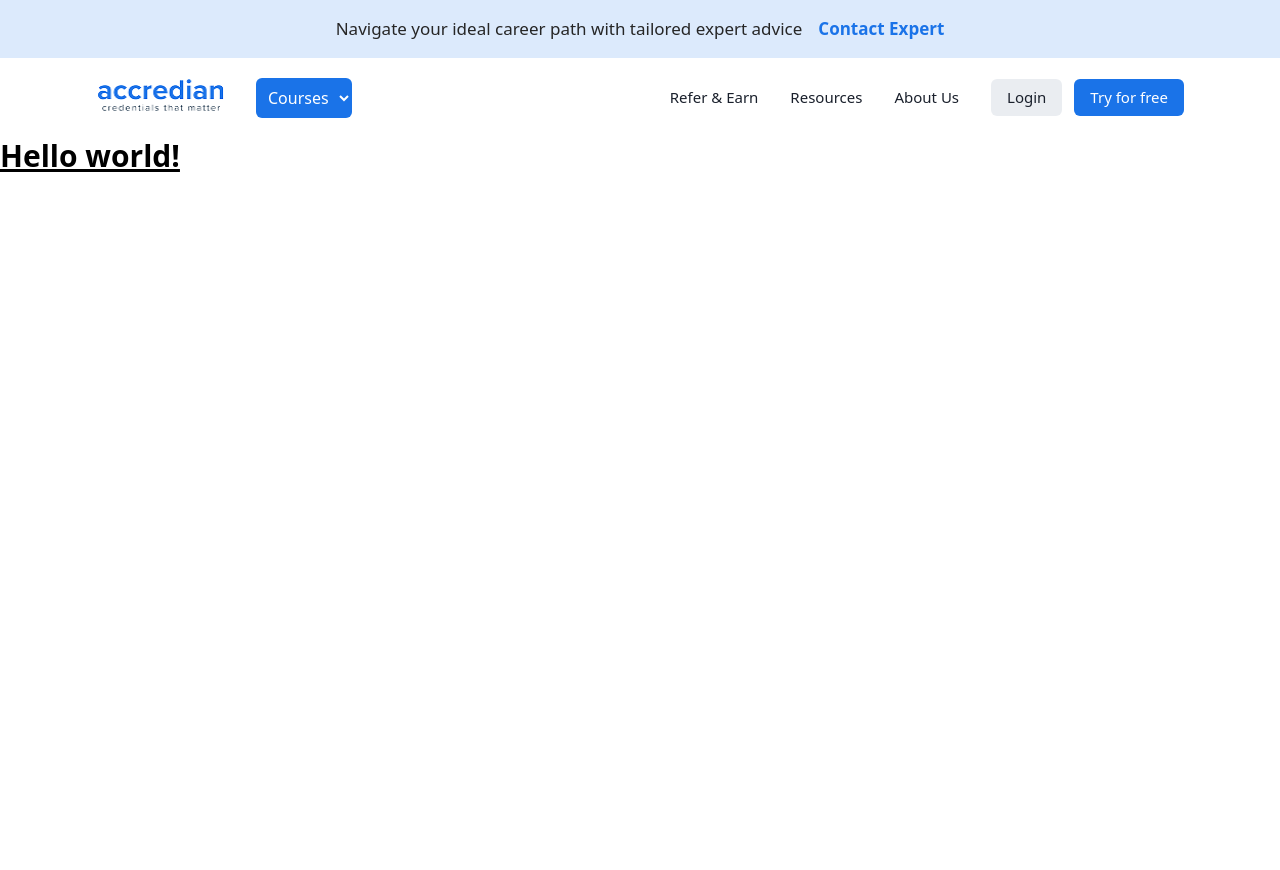
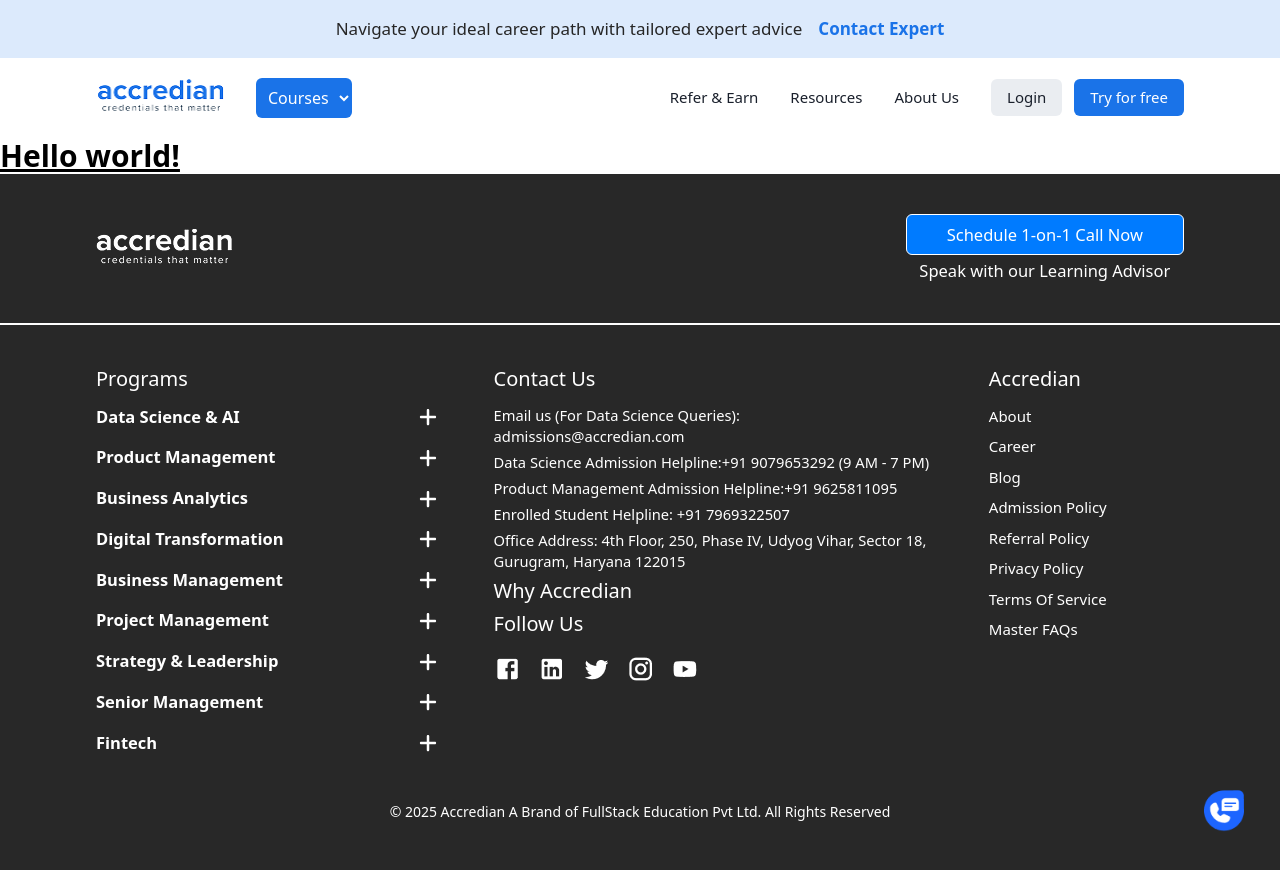
Before and after one commit to ShailySarker/Accredian-frontend-task, a React (Vite) app: page / in a window 1280 px wide. Shown: the top 870 px of the page. Before the commit the page ends 800 px from the top, so only its background shows below. Built offline with nearby package versions, Linux system fonts and the light colour scheme.

Commit message:
Footer section added

```diff
--- a/package.json
+++ b/package.json
@@ -11,6 +11,7 @@
   },
   "dependencies": {
     "@tailwindcss/vite": "^4.0.6",
+    "moment": "^2.30.1",
     "react": "^19.0.0",
     "react-dom": "^19.0.0",
     "react-icons": "^5.4.0",
--- a/src/components/Footer.jsx
+++ b/src/components/Footer.jsx
@@ -5,10 +5,134 @@
 import logo4 from '../../src/assets/Image/Shared/Footer_logo4.png';
 import logo5 from '../../src/assets/Image/Shared/Footer_logo5.png';
 import link from '../../src/assets/Image/Shared/Footer_link.png';
+import { Link } from 'react-router';
+import { FaPlus } from 'react-icons/fa6';
+import moment from 'moment';
 
 const Footer = () => {
     return (
-        <div className='bg-[#282828]'>
+        <div className='bg-[#282828] text-white lg:block hidden'>
+            <div className='xl:px-24 lg:px-16 md:px-10 px-5 flex justify-between items-center xl:py-10 lg:py-7 border-b-2'>
+                <img className="xl:w-36 md:w-32 w-24" src={companyLogo} alt="companyLogo" />
+                <div className='flex flex-col items-center xl:gap-1'>
+                    <Link to="https://home.accredian.com/Roboto/Medium 14">
+                        <button className='bg-[#007BFF] border-[1px] border-white xl:py-2 lg:py-[7px] rounded-md px-10 text-[#FFFFFF] font-medium xl:text-[16.5px] lg:text-[15.5px] lg:text-sm md:text-sm text-[12.5px]'>Schedule 1-on-1 Call Now</button>
+                    </Link>
+                    <p className='xl:text-[16.5px] lg:text-[15.5px] lg:text-sm md:text-sm text-[12.5px]'>Speak with our Learning Advisor</p>
+                </div>
+            </div>
+            <div className='xl:px-24 lg:px-16 md:px-10 px-5 flex xl:gap-14 lg:gap-12 xl:pt-10 lg:pt-8 xl:pb-6 lg:pb-4'>
+                <div className='xl:w-[35%] lg:w-[32%]'>
+                    <h4 className='xl:text-xl lg:text-lg'>Programs</h4>
+                    <div className='xl:mt-3 lg:mt-2 flex flex-col xl:gap-4 lg:gap-3'>
+                        <div className='flex justify-between items-center'>
+                            <p className='xl:text-[16.5px] lg:text-[15.5px] font-semibold'>Data Science & AI</p>
+                            <FaPlus className='xl:text-xl text-lg cursor-pointer' />
+                        </div>
+                        <div className='flex justify-between items-center'>
+                            <p className='xl:text-[16.5px] lg:text-[15.5px] font-semibold'>Product Management</p>
+                            <FaPlus className='xl:text-xl text-lg cursor-pointer' />
+                        </div>
+                        <div className='flex justify-between items-center'>
+                            <p className='xl:text-[16.5px] lg:text-[15.5px] font-semibold'>Business Analytics</p>
+                            <FaPlus className='xl:text-xl text-lg cursor-pointer' />
+                        </div>
+                        <div className='flex justify-between items-center'>
+                            <p className='xl:text-[16.5px] lg:text-[15.5px] font-semibold'>Digital Transformation</p>
+                            <FaPlus className='xl:text-xl text-lg cursor-pointer' />
+                        </div>
+                        <div className='flex justify-between items-center'>
+                            <p className='xl:text-[16.5px] lg:text-[15.5px] font-semibold'>Business Management</p>
+                            <FaPlus className='xl:text-xl text-lg cursor-pointer' />
+                        </div>
+                        <div className='flex justify-between items-center'>
+                            <p className='xl:text-[16.5px] lg:text-[15.5px] font-semibold'>Project Management</p>
+                            <FaPlus className='xl:text-xl text-lg cursor-pointer' />
+                        </div>
+                        <div className='flex justify-between items-center'>
+                            <p className='xl:text-[16.5px] lg:text-[15.5px] font-semibold'>Strategy & Leadership</p>
+                            <FaPlus className='xl:text-xl text-lg cursor-pointer' />
+                        </div>
+                        <div className='flex justify-between items-center'>
+                            <p className='xl:text-[16.5px] lg:text-[15.5px] font-semibold'>Senior Management</p>
+                            <FaPlus className='xl:text-xl text-lg cursor-pointer' />
+                        </div>
+                        <div className='flex justify-between items-center'>
+                            <p className='xl:text-[16.5px] lg:text-[15.5px] font-semibold'>Fintech</p>
+                            <FaPlus className='xl:text-xl text-lg cursor-pointer' />
+                        </div>
+                    </div>
+                </div>
+                <div className='xl:w-[45%] lg:w-[48%]'>
+                    <h4 className='xl:text-xl lg:text-lg'>Contact Us</h4>
+                    <div className='xl:mt-3 lg:mt-2 flex flex-col xl:gap-[5px] lg:gap-1'>
+                        <Link to="mailTo:admissions@accredian.com">
+                            <p className='xl:text-[14.7px] lg:text-sm'>Email us (For Data Science Queries): admissions@accredian.com</p>
+                        </Link>
+                        <p className='xl:text-[14.7px] lg:text-sm'>Data Science Admission Helpline:+91 9079653292 (9 AM - 7 PM)</p>
+                        <p className='xl:text-[14.7px] lg:text-sm'>Product Management Admission Helpline:+91 9625811095</p>
+                        <p className='xl:text-[14.7px] lg:text-sm'>Enrolled Student Helpline: +91 7969322507</p>
+                        <p className='xl:text-[14.7px] lg:text-sm'>Office Address: 4th Floor, 250, Phase IV, Udyog Vihar, Sector 18, Gurugram, Haryana 122015</p>
+                        <Link to="https://accredian.com/whyaccredian">
+                            <p className='xl:text-xl lg:text-lg'>Why Accredian</p>
+                        </Link>
+                        <p className='xl:text-xl lg:text-lg'>Follow Us</p>
+                        <div className='xl:mt-3 lg:mt-2 flex xl:gap-4 lg:gap-[14px]'>
+                            <Link to="https://www.facebook.com/insaidlearn">
+                                <img src={logo1} alt="logo1" />
+                            </Link>
+                            <Link to="https://www.linkedin.com/school/insaid/">
+                                <img src={logo2} alt="logo2" />
+                            </Link>
+                            <Link to="https://twitter.com/insaidlearn">
+                                <img src={logo3} alt="logo3" />
+                            </Link>
+                            <Link to="https://www.instagram.com/insaid.learn/">
+                                <img src={logo4} alt="logo4" />
+                            </Link>
+                            <Link to="https://www.youtube.com/channel/UCE0L_4ADPU2iyKnDJ0xRzyA">
+                                <img src={logo5} alt="logo5" />
+                            </Link>
+                        </div>
+                    </div>
+                </div>
+                <div className='xl:w-[20%] lg:w-[20%]'>
+                    <h4 className='xl:text-xl lg:text-lg'>Accredian</h4>
+                    <div className='xl:mt-3 lg:mt-2 flex flex-col xl:gap-2 lg:gap-[6px]'>
+                        <Link to="https://accredian.com/About">
+                            <p className='xl:text-[15px] lg:text-[14.9px]'>About</p>
+                        </Link>
+                        <Link to="https://accredian.com/Career">
+                            <p className='xl:text-[15px] lg:text-[14.9px]'>Career</p>
+                        </Link>
+                        <Link to="https://blog.accredian.com/">
+                            <p className='xl:text-[15px] lg:text-[14.9px]'>Blog</p>
+                        </Link>
+                        <Link to="https://home.accredian.com/policies/accredian-policy">
+                            <p className='xl:text-[15px] lg:text-[14.9px]'>Admission Policy</p>
+                        </Link>
+                        <Link to="https://home.accredian.com/terms/referral">
+                            <p className='xl:text-[15px] lg:text-[14.9px]'>Referral Policy</p>
+                        </Link>
+                        <Link to="https://home.accredian.com/terms/privacy">
+                            <p className='xl:text-[15px] lg:text-[14.9px]'>Privacy Policy</p>
+                        </Link>
+                        <Link to="https://home.accredian.com/terms">
+                            <p className='xl:text-[15px] lg:text-[14.9px]'>Terms Of Service</p>
+                        </Link>
+                        <Link to="https://home.accredian.com/Faq">
+                            <p className='xl:text-[15px] lg:text-[14.9px]'>Master FAQs</p>
+                        </Link>
+                    </div>
+                </div>
+            </div>
+            <div className='xl:pt-2 lg:pt-2 justify-center items-center xl:pb-16 lg:pb-12 flex'>
+                <div className='w-[10%]'></div>
+                <p className='w-[80%] text-center xl:text-[14px] '>© <span>{moment().format('YYYY')}</span> Accredian A Brand of FullStack Education Pvt Ltd. All Rights Reserved</p>
+                <div className='w-[10%] flex justify-end xl:pr-8 lg:pr-5'>
+                    <img className='xl:w-12 lg:w-11' src={link} alt="link" />
+                </div>
+            </div>
 
         </div>
     );
--- a/src/components/Header.jsx
+++ b/src/components/Header.jsx
@@ -21,7 +21,7 @@
     };
 
     return (
-        <div className='sticky top-0 lg:shadow-none shadow-md'>
+        <div className='z-50 bg-white sticky top-0 lg:shadow-none shadow-md'>
             <div className='xl:text-[17px] lg:text-base md:text-sm text-[12.5px] font-medium bg-[#1A73E826] flex flex-row items-center md:justify-center justify-between xl:gap-4 lg:gap-3 md:gap-[10px] gap-3 xl:py-4 lg:py-3 md:py-[10px] py-[6px] md:px-0 px-3'>
                 <p className='text-[#262626]'>Navigate your ideal career path with tailored expert advice</p>
                 <p className='text-[#1A73E8] cursor-pointer  md:font-semibold font-bold md:w-auto w-32'>Contact Expert</p>
```
Also changed, not shown: 1 other file (tests, documents, lock files or other folders).
